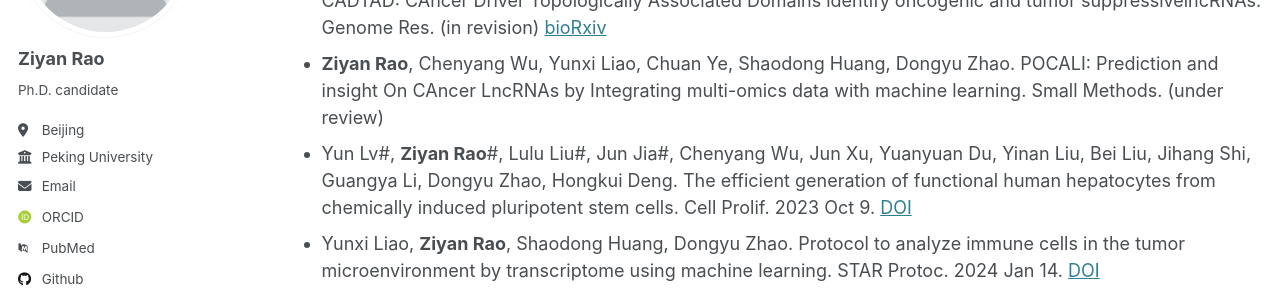
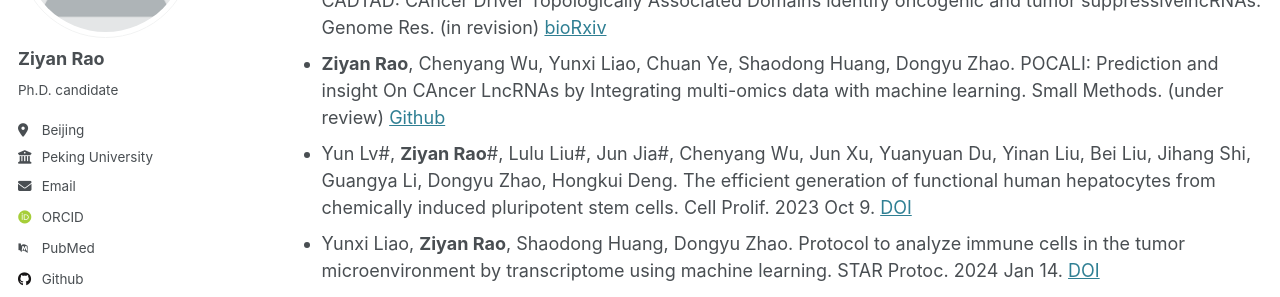
Before and after one commit to starrzy/starrzy.github.io, a Jekyll site: the page built from _pages/publications.md, in a window 1280 px wide and 1088 px high. Shown: the part 243-540 px from the top of the window. Built offline with Jekyll 4.4.1, drawn with Linux system fonts in a browser that asks for light colours; some web fonts are replaced.

Commit message:
Update publications.md

```diff
--- a/_pages/publications.md
+++ b/_pages/publications.md
@@ -14,7 +14,7 @@ author_profile: true
 (\#: equal distribution)
 
 - **Ziyan Rao**\#, Min Zhang\#, Shaodong Huang, Chenyang Wu, Yuheng Zhou, Weijie Zhang, Xia Lin, Dongyu Zhao. CADTAD: CAncer Driver Topologically Associated Domains identify oncogenic and tumor suppressivelncRNAs. Genome Res. (in revision) [bioRxiv](https://www.biorxiv.org/content/10.1101/2024.03.19.585685v1)
-- **Ziyan Rao**, Chenyang Wu, Yunxi Liao, Chuan Ye, Shaodong Huang, Dongyu Zhao. POCALI: Prediction and insight On CAncer LncRNAs by Integrating multi-omics data with machine learning. Small Methods. (under review)
+- **Ziyan Rao**, Chenyang Wu, Yunxi Liao, Chuan Ye, Shaodong Huang, Dongyu Zhao. POCALI: Prediction and insight On CAncer LncRNAs by Integrating multi-omics data with machine learning. Small Methods. (under review) [Github](https://github.com/starrzy/POCALI)
 - Yun Lv\#, **Ziyan Rao**\#, Lulu Liu\#, Jun Jia\#, Chenyang Wu, Jun Xu, Yuanyuan Du, Yinan Liu, Bei Liu, Jihang Shi, Guangya Li, Dongyu Zhao, Hongkui Deng. The efficient generation of functional human hepatocytes from chemically induced pluripotent stem cells. Cell Prolif. 2023 Oct 9. [DOI](https://doi.org/10.1111/cpr.13540)
 - Yunxi Liao, **Ziyan Rao**, Shaodong Huang, Dongyu Zhao. Protocol to analyze immune cells in the tumor microenvironment by transcriptome using machine learning. STAR Protoc. 2024 Jan 14. [DOI](https://doi.org/10.1016/j.xpro.2023.102684)
 - Lingxuan Zhou, Guohong Zhang, Kai Zhang, **Ziyan Rao**, Zhanli Tang, Yang Wang, Jiahui Zhao. The role of PAR2 in regulating MIF release in house dust mite-induced atopic dermatitis. Front Immunol. 2024 Oct 2. [DOI](https://doi.org/10.3389/fimmu.2024.1478292)
```
